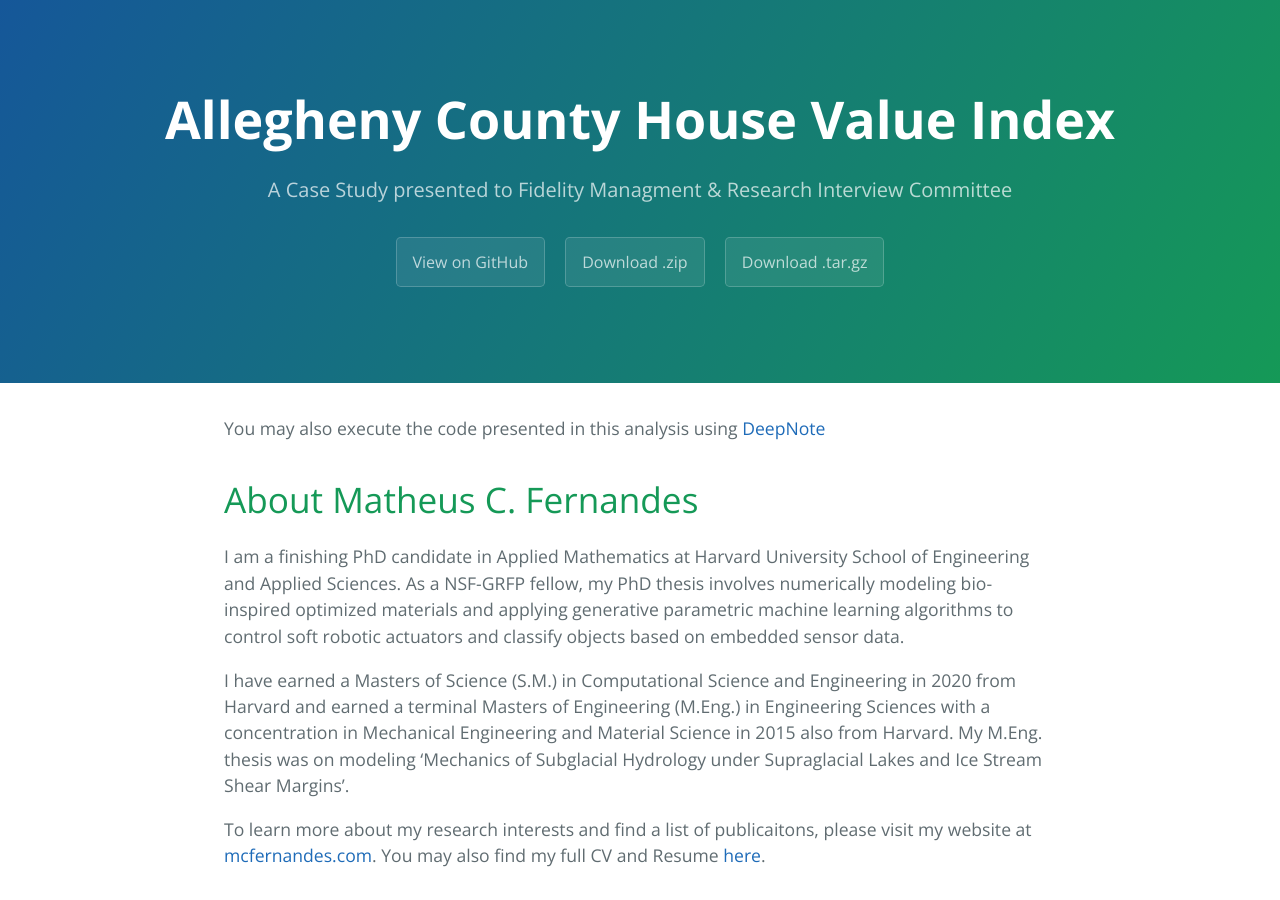
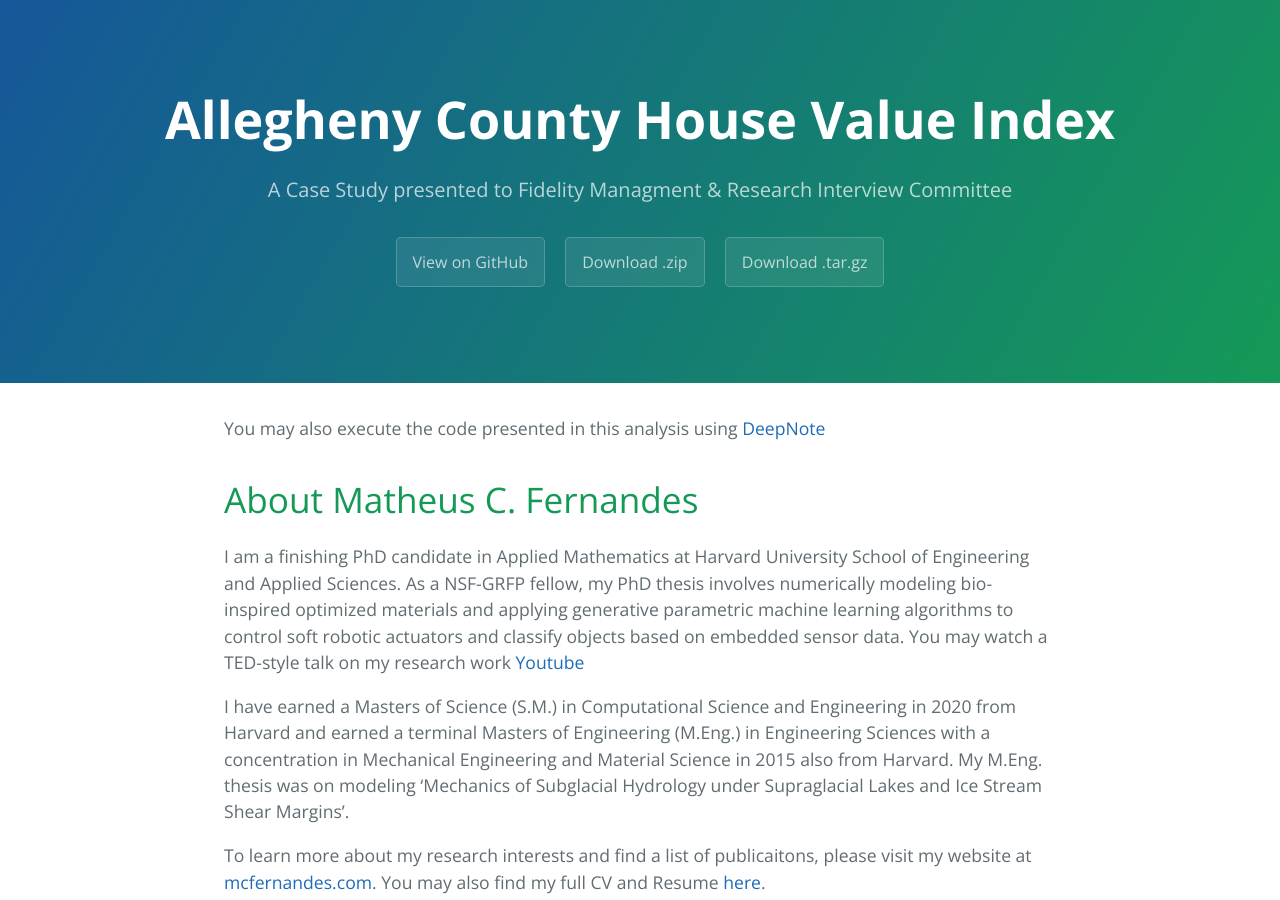
Before and after one commit to matheuscfernandes/fidelity-interview, a Jekyll site: the page built from index.md, in a window 1280 px wide and 900 px high. Built offline with Jekyll 4.4.1, drawn with Linux system fonts in a browser that asks for light colours.

Commit message:
added figure and youtube link

```diff
--- a/index.md
+++ b/index.md
@@ -7,7 +7,7 @@ description: A Case Study presented to Fidelity Managment & Research Interview C
 You may also execute the code presented in this analysis using [DeepNote](http://fer.me/fidelity-nb)
 
 # About Matheus C. Fernandes
-I am a finishing PhD candidate in Applied Mathematics at Harvard University School of Engineering and Applied Sciences. As a NSF-GRFP fellow, my PhD thesis involves numerically modeling bio-inspired optimized materials and applying generative parametric machine learning algorithms to control soft robotic actuators and classify objects based on embedded sensor data.
+I am a finishing PhD candidate in Applied Mathematics at Harvard University School of Engineering and Applied Sciences. As a NSF-GRFP fellow, my PhD thesis involves numerically modeling bio-inspired optimized materials and applying generative parametric machine learning algorithms to control soft robotic actuators and classify objects based on embedded sensor data. You may watch a TED-style talk on my research work [Youtube](https://youtu.be/u16FjNGMoEs)
 
 I have earned a Masters of Science (S.M.) in Computational Science and Engineering in 2020 from Harvard and earned a terminal Masters of Engineering (M.Eng.) in Engineering Sciences with a concentration in Mechanical Engineering and Material Science in 2015 also from Harvard. My M.Eng. thesis was on modeling 'Mechanics of Subglacial Hydrology under Supraglacial Lakes and Ice Stream Shear Margins'.
 
```
Also changed, not shown: other parts of index.md (+1 -0 lines), assets/saledate.png (added).
